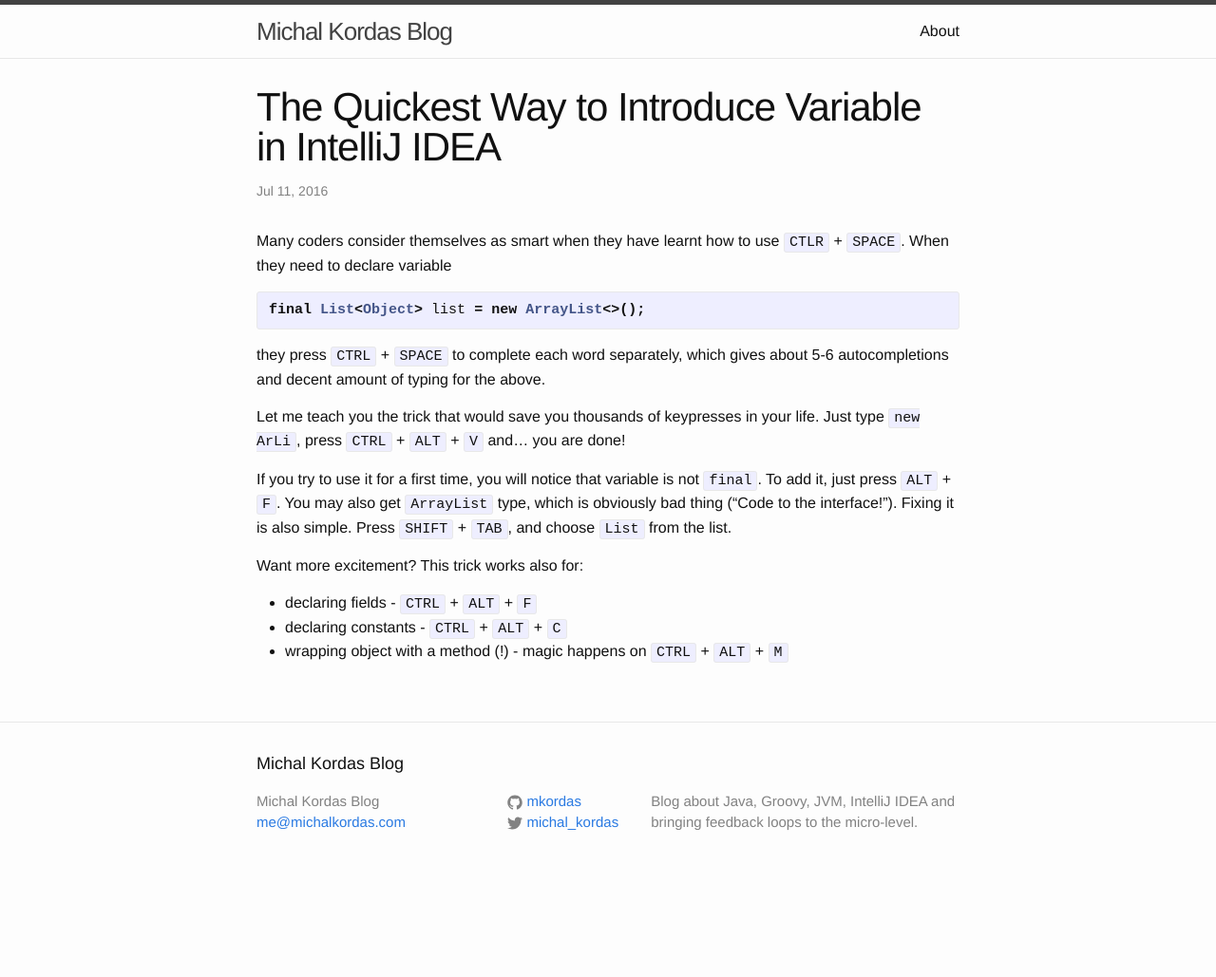
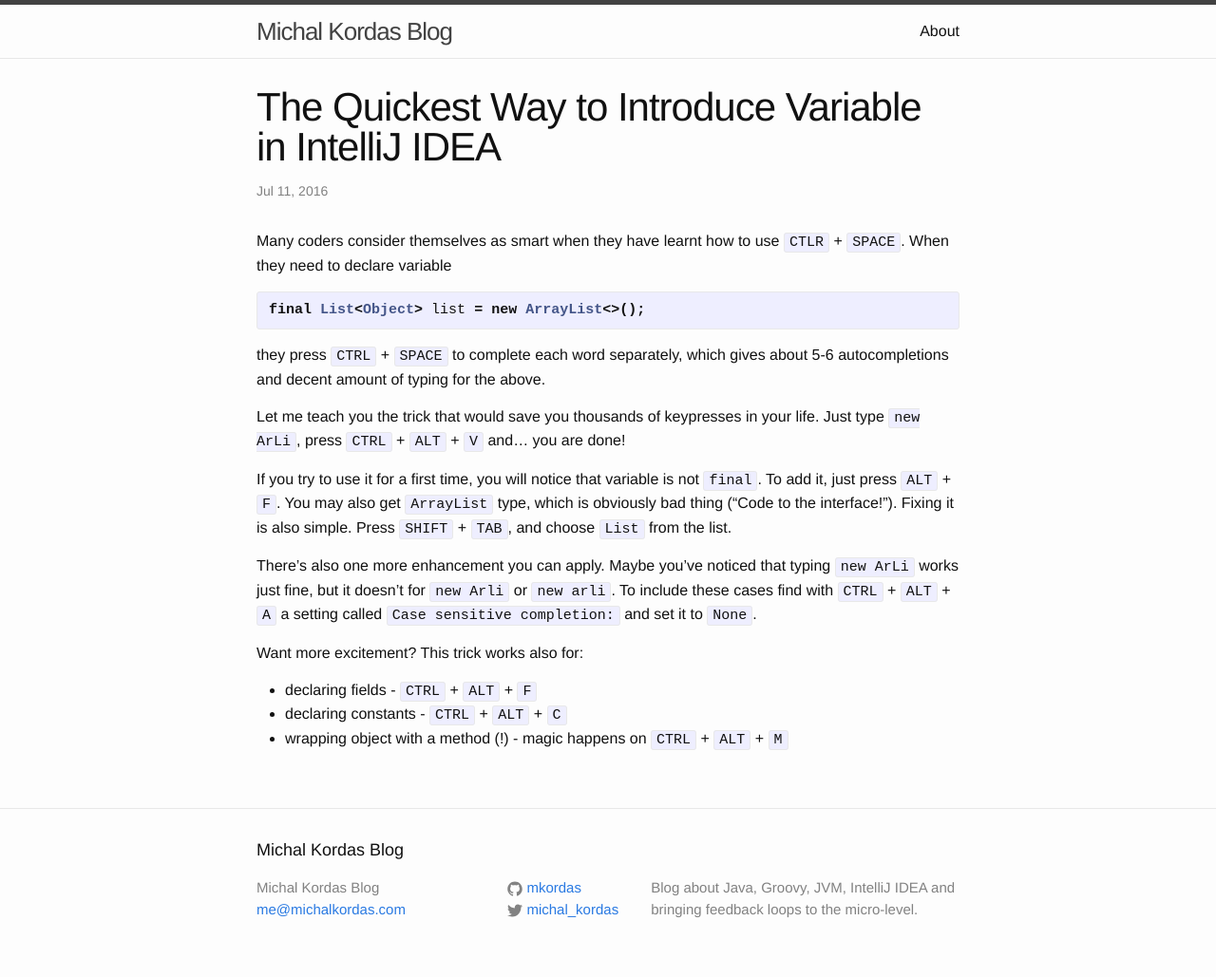
Before and after one commit to mkordas/mkordas.github.io, a Jekyll site: the page built from _posts/2016-07-11-extract-variable-intellij.md, in a window 1280 px wide. Shown: the whole page at 95% size. Built offline with Jekyll 4.4.1, drawn with Linux system fonts in a browser that asks for light colours; before the commit the page ends 938 px from its top, so only the background shows below that.

Commit message:
Extend extract variable post

```diff
--- a/_posts/2016-07-11-extract-variable-intellij.md
+++ b/_posts/2016-07-11-extract-variable-intellij.md
@@ -24,6 +24,11 @@
 which is obviously bad thing ("Code to the interface!"). Fixing it is also
 simple. Press `SHIFT` + `TAB`, and choose `List` from the list.
 
+There's also one more enhancement you can apply. Maybe you've noticed that
+typing `new ArLi` works just fine, but it doesn't for `new Arli` or `new arli`.
+To include these cases find with `CTRL` + `ALT` + `A` a setting called
+`Case sensitive completion:` and set it to `None`.
+
 Want more excitement? This trick works also for:
 
 - declaring fields - `CTRL` + `ALT` + `F`
```
